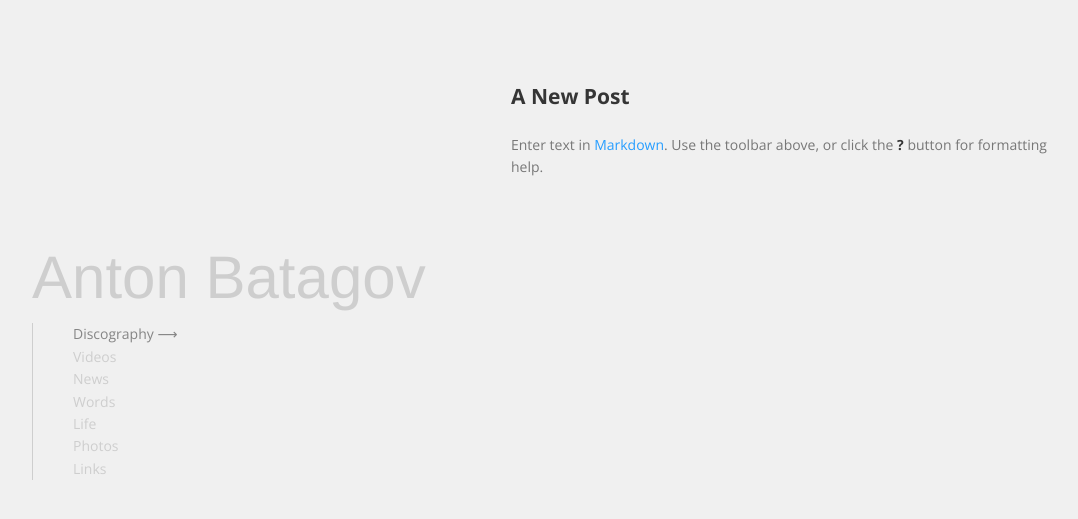
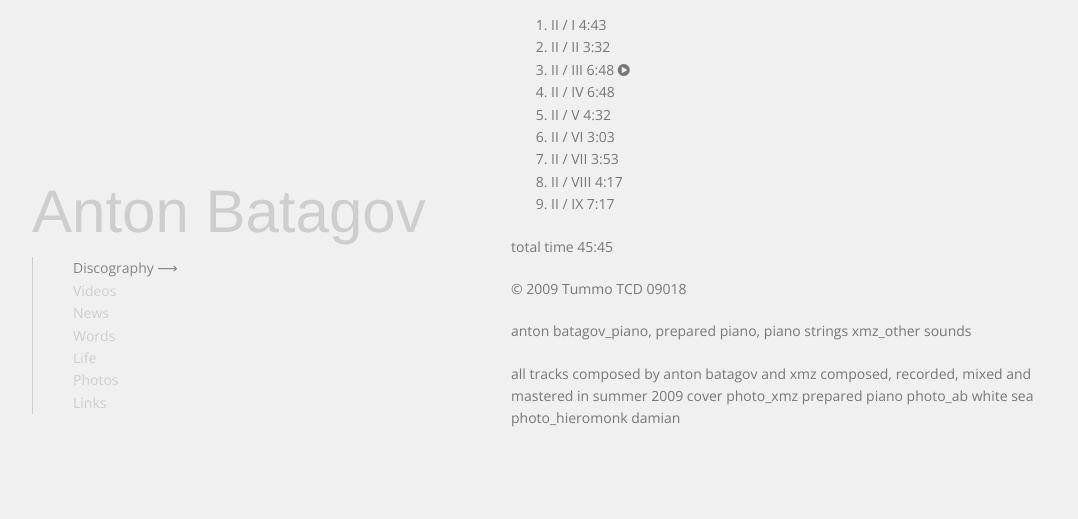
Before and after one commit to Integral/batagov, a Jekyll site: the page built from _posts/records/2009-12-10-ab-and-xmz-II.md, in a window 1280 px wide. Shown: the top 519 px of the page, without its empty margins (89-1167 px from the left). Built offline with Jekyll 4.4.1, drawn with Linux system fonts in a browser that asks for light colours; nearby versions of some CDN libraries.

Commit message:
Updated 2009-12-10-ab-and-xmz-II.md

```diff
--- a/_posts/records/2009-12-10-ab-and-xmz-II.md
+++ b/_posts/records/2009-12-10-ab-and-xmz-II.md
@@ -2,14 +2,34 @@
 layout: default
 category: records
 published: true
-title: ab & xmz II
+title: "ab & xmz II"
 type: composer
 description: A collaboration with Ilya Khmyz
 year: "2009"
 thumbnail: "http://batagov.s3.amazonaws.com/records/thumbnails/ab_xmzII.jpg"
-permalink: /records/2009/ab-and-xmz-2
+permalink: "/records/2009/ab-and-xmz-2"
+artwork: "http://batagov.s3.amazonaws.com/records/thumbnails/ab_xmzII.jpg"
 ---
 
-## A New Post
+- II / I 4:43
+- II / II 3:32
+- [II / III 6:48](http://batagov.s3.amazonaws.com/records/sounds/ABXMZII_3.mp3){: .audio}
+- II / IV 6:48
+- II / V 4:32
+- II / VI 3:03
+- II / VII 3:53
+- II / VIII 4:17
+- II / IX 7:17
+{: .playlist}
+total time 45:45
 
-Enter text in [Markdown](http://daringfireball.net/projects/markdown/). Use the toolbar above, or click the **?** button for formatting help.
+© 2009 Tummo TCD 09018
+
+anton batagov_piano, prepared piano, piano strings
+xmz_other sounds
+
+all tracks composed by anton batagov and xmz
+composed, recorded, mixed and mastered in summer 2009
+cover photo_xmz
+prepared piano photo_ab
+white sea photo_hieromonk damian
```
